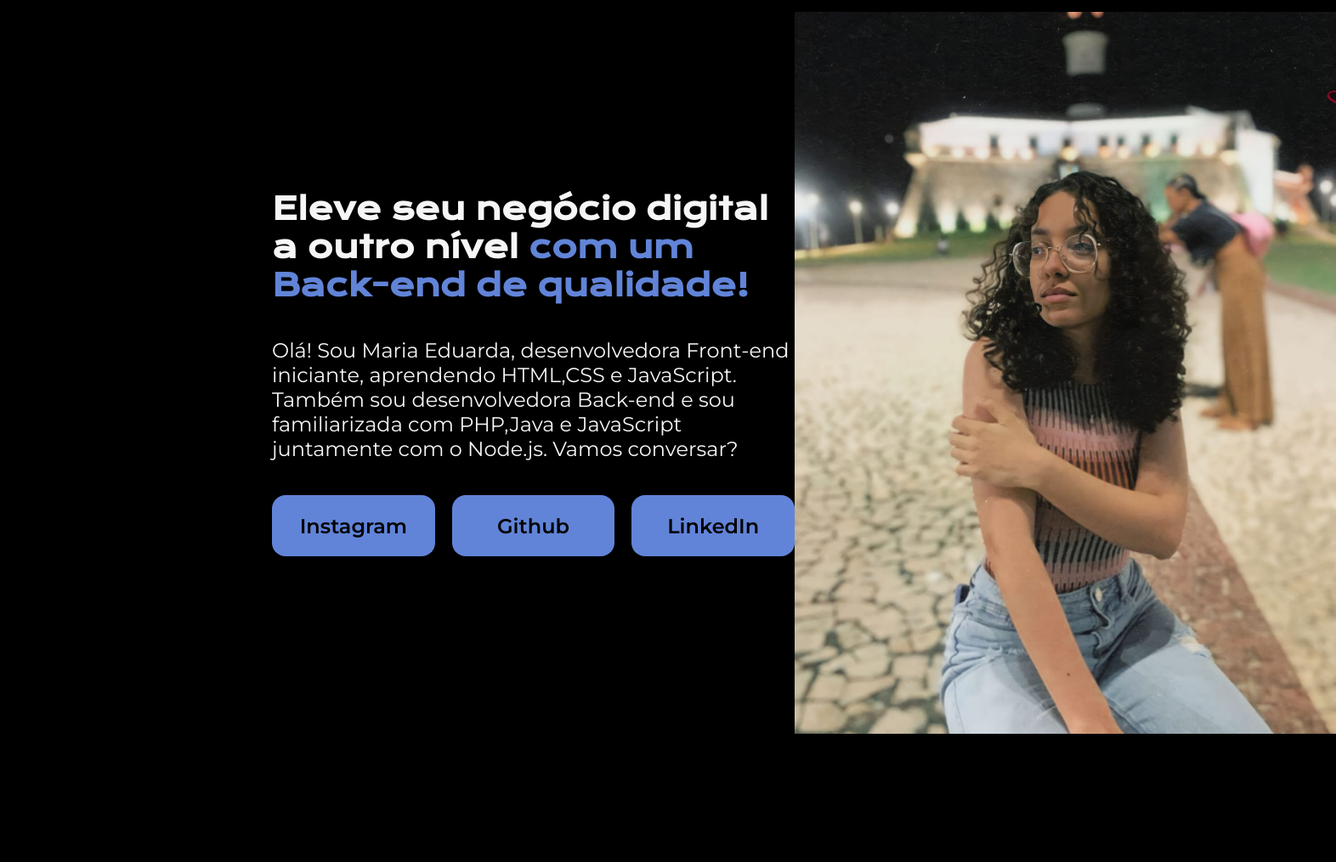
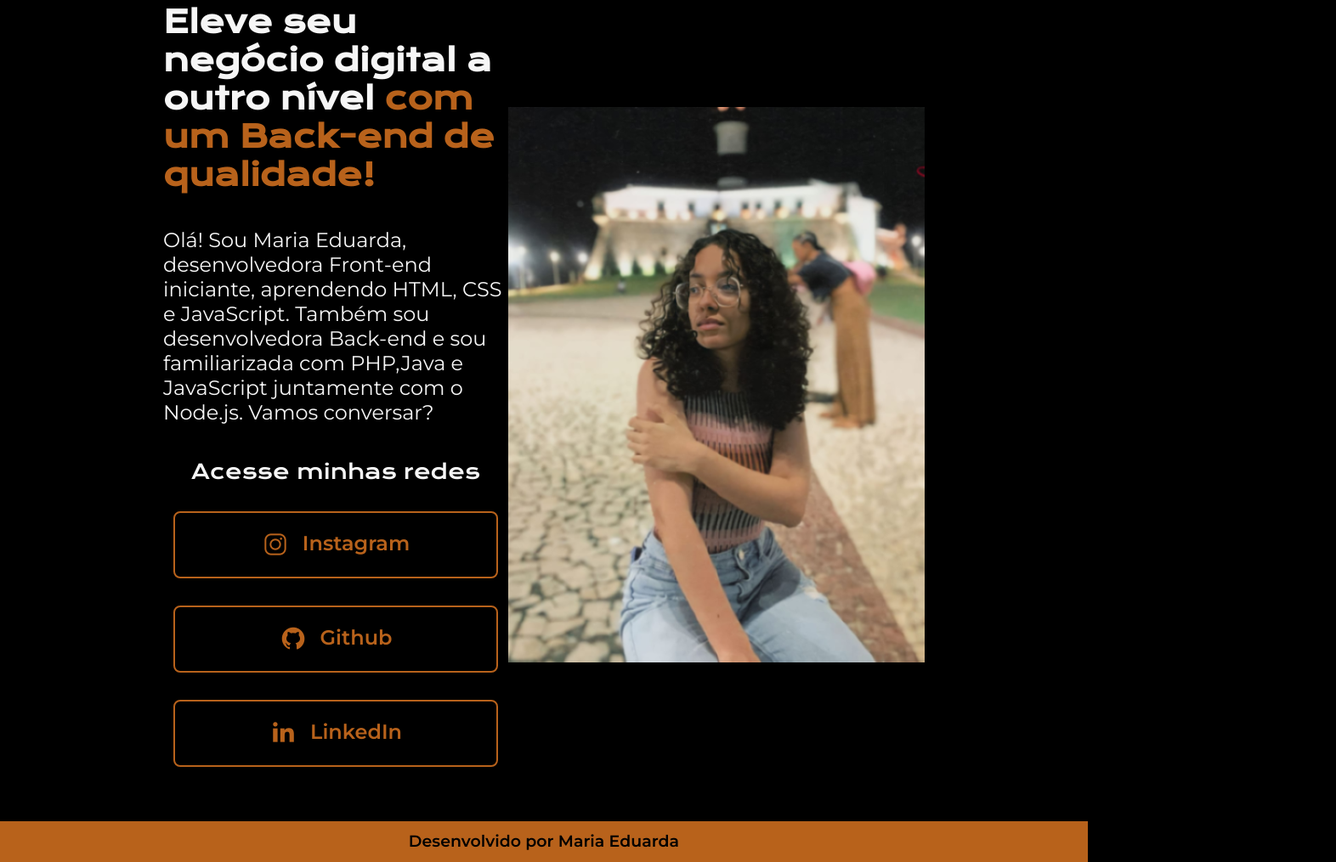
Before and after one commit to eduarda-kassianney/portfolio, a plain HTML site: page index.html in a window 1280 px wide. Shown: the part 114-1129 px from the top of the page at 85% size, 1572 px wide, since content can reach past the window. Before the commit the page ends 978 px from the top, so only its background shows below. Drawn offline with nearby package versions, Linux system fonts and the light colour scheme.

Commit message:
Atualizando layout do projeto Portfolio

```diff
--- a/index.html
+++ b/index.html
@@ -1,24 +1,47 @@
 <!DOCTYPE html>
-<html lang="en">
+<html lang="pt-br">
+
 <head>
     <meta charset="UTF-8">
+    <meta http-equiv="X-UA-Compatible" content="IE=edge">
     <meta name="viewport" content="width=device-width, initial-scale=1.0">
-    <title>Portfolio</title>
-    <link rel="stylesheet" href="style.css">
+    <title>Portifolio</title>
+    <link rel="stylesheet" href="./styles/style.css">
 </head>
+
 <body>
+    <header class="cabecalho">
+        <nav class="cabecalho__menu">
+            <a class="cabecalho__menu__link" href="index.html">Home</a>
+            <a class="cabecalho__menu__link" href="about.html">Sobre mim</a>
+        </nav>
+    </header>
     <main class="apresentacao">
         <section class="apresentacao__conteudo">
-            <h1 class="apresentacao__conteudo__titulo">Eleve seu negócio digital a outro nível<strong class="titulo-destaque"> com um Back-end de qualidade!</strong></h1>
-            <p class="apresentacao__conteudo__paragrafo">Olá! Sou Maria Eduarda, desenvolvedora Front-end iniciante, aprendendo HTML,CSS e JavaScript. Também sou desenvolvedora Back-end e sou familiarizada com PHP,Java e JavaScript juntamente com o Node.js. Vamos conversar?</p>
-         <div class="apresentacao__links">
-            <a class="apresentacao__links__botao" href="https://Instagram.com/m_kassianney">Instagram</a>
-            <a class="apresentacao__links__botao" href="https://github.com/eduarda-kassianney">Github</a>
-            <a class="apresentacao__links__botao" href="https://www.linkedin.com/in/maria-eduarda-kassianney/">LinkedIn</a>
-        </div>
-    </section>
-        <img src="minhafoto.png" alt="minha foto para portifolio">
+            <h1 class="apresentacao__conteudo__titulo">Eleve seu negócio digital a outro nível<strong
+            class="titulo-destaque"> com um Back-end de qualidade!
+            </strong></h1>
+            <p class="apresentacao__conteudo__paragrafo">Olá! Sou Maria Eduarda, desenvolvedora Front-end iniciante, aprendendo HTML,
+                CSS e JavaScript. Também sou desenvolvedora Back-end e sou
+                familiarizada com PHP,Java e JavaScript juntamente com o Node.js. Vamos conversar?</p>
+            <div class="apresentacao__links">
+                <h2 class="apresentacao__links__subtitulo">Acesse minhas redes</h2>
+                <a class="apresentacao__links__botao" href="https://Instagram.com/m_kassianney" target="_blank">
+                   <img src="./assets/logoinstagram.png" alt="logo-instagram">
+                    Instagram</a>
+                <a class="apresentacao__links__botao" href="https://github.com/eduarda-kassianney"  target="_blank">
+                    <img src="./assets/logogithub.png" alt="logo-github" >
+                    Github</a>
+                <a class="apresentacao__links__botao" href="https://linkedin.com/in/maria-eduarda-kassianney/"  target="_blank">
+                    <img src="./assets/logolinkedin.png" alt="logo-linkedin">
+                    LinkedIn</a>
+            </div>
+        </section>
+        <img src="./assets/minhafoto.png" alt="Foto Maria Eduarda">
     </main>
-    <footer></footer>
+    <footer class="rodape">
+        <p>Desenvolvido por Maria Eduarda</p>
+    </footer>
 </body>
+
 </html>
--- a/style.css
+++ /dev/null
@@ -1,64 +0,0 @@
-@import url('https://fonts.googleapis.com/css2?family=Krona+One&family=Montserrat:wght@400;600&display=swap');
-* {
-    margin: 0;
-    padding: 0;
-}
-
-body {
-     height: 100vh;
-     box-sizing: border-box;
-     background-color: #000000;
-     color: #F6F6F6;
-}
-
-.titulo-destaque {
-    color: #6184d8;
-}
-
-.apresentacao {
-    display: flex;
-    align-items: center;
-    justify-content: space-between;
-    margin: 10% 25%;
-}
-
-.apresentacao__conteudo {
-    width: 615px;
-    display: flex;
-    flex-direction: column;
-    gap: 40px;
-}
-
-.apresentacao__conteudo__titulo {
-    font-size: 36px;
-    font-family: 'Krona One', sans-serif;
-}
-
-.apresentacao__conteudo__paragrafo {
-    font-size: 24px;
-    font-family: 'Montserrat', sans-serif;
-}
-
-.apresentacao__links {
-    display: flex;
-    justify-content: space-between;
-    gap: 20px;
-}
-
-.apresentacao__links__botao {
-    background-color: #6184d8;
-    color: #000000;
-    width: 280px;
-    text-align: center;
-    border-radius: 16px;
-    font-size: 24px;
-    font-weight: 600;
-    padding: 21.5px 0;
-    text-decoration: none;
-    font-family: 'Montserrat', sans-serif;
-}
-
-img {
-    width: 700px;
-    height: 850px;
-}
--- /dev/null
+++ b/styles/style.css
@@ -0,0 +1,116 @@
+@import url('https://fonts.googleapis.com/css2?family=Krona+One&family=Montserrat:wght@400;600&display=swap');
+
+:root{
+    --cor-primaria:#000000;
+    --cor-secundaria:#F6F6F6;
+    --cor--terciaria:#B8621B;
+    --cor-hover: #272727;
+    --cor-hover-secundaria: #E86A33;
+
+    --fonte-primaria: 'Krona One', sans-serif;
+    --fonte-secundaria: 'Montserrat', sans-serif;
+}
+
+*{
+    margin: 0;
+    padding: 0;
+}
+
+body{
+    box-sizing: border-box;
+    background-color: var(--cor-primaria);
+    color: var(--cor-secundaria);
+}
+
+.cabecalho{
+    padding: 2% 0% 0% 15%;
+}
+
+.cabecalho__menu{
+    display: flex;
+    gap: 6%;
+}
+
+.cabecalho__menu__link{
+    color: var(--cor--terciaria);
+    font-family: var(--fonte-secundaria);
+    font-weight: 600;
+    font-size: 22px;
+    text-decoration: none;
+}
+
+.cabecalho__menu__link:hover{
+    color: var(--cor-hover-secundaria);
+    text-decoration: underline;
+}
+
+.titulo-destaque{
+    color: var(--cor--terciaria);
+}
+
+.apresentacao{
+    padding: 5% 15%;
+    display: flex;
+    align-items: center;
+    justify-content: space-between;
+}
+.apresentacao__conteudo{
+    width: 615px;
+    display: flex;
+    flex-direction: column;
+    gap: 40px;
+}
+
+.apresentacao__conteudo__titulo{
+    font-size: 36px;
+    font-family: var(--fonte-primaria);
+}
+
+.apresentacao__conteudo__paragrafo{
+    font-size: 24px;
+    font-family: var(--fonte-secundaria);
+}
+
+.apresentacao__links{
+    display: flex;
+    flex-direction: column;
+    justify-content: space-between;
+    align-items: center;
+    gap: 32px;
+}
+.apresentacao__links__subtitulo{
+    font-family: var(--fonte-primaria);
+    font-weight: 400;
+    font-size: 24px;
+}
+.apresentacao__links__botao{
+    border: 2px solid var(--cor--terciaria);
+    width: 378px;
+    text-align: center;
+    border-radius: 8px;
+    font-size: 24px;
+    font-weight: 600;
+    padding: 21.5px 0;
+    text-decoration: none;
+    color: var(--cor--terciaria);
+    font-family: var(--fonte-secundaria);
+    display: flex;
+    justify-content: center;
+    gap: 16px;
+}
+
+.apresentacao__links__botao:hover{
+    background-color: var(--cor-hover);
+    padding: 3%;
+}
+
+.rodape{
+    background-color: var(--cor--terciaria);
+    color: var(--cor-primaria);
+    font-family: var(--fonte-secundaria);
+    font-weight: 600;
+    font-size: 19px;
+    display: flex;
+    justify-content: center;
+    padding: 1%;
+}
```
Also changed, not shown: about.html (added, +39 -0 lines), assets/github.png (added), assets/instagram.png (added), assets/linkedin.png (added), assets/logogithub.png (added), assets/logoinstagram.png (added), assets/logolinkedin.png (added), assets/minhafoto.png (added), minhafoto.png (deleted).
